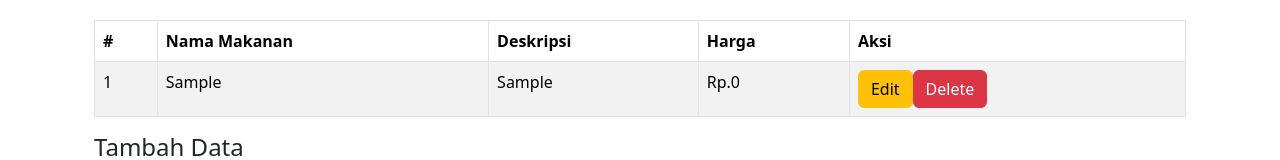
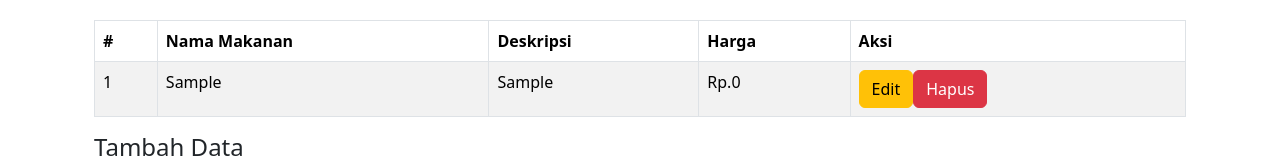
Before and after one commit to satriaprimatama20/belajar-reactjsdasar, a React (Create React App) app: page / in a window 1280 px wide. Both pictures are taken after typing "Sample", "Sample" into the empty fields and a click on the button "Submit". Shown: the part 130-290 px from the top of the page. Built offline with nearby package versions, Linux system fonts and the light colour scheme.

Commit message:
Versi 3: CRUD Tutorial 10: Add delete feature, the id of new array not updating

```diff
--- a/src/crud/components/tablecrud.js
+++ b/src/crud/components/tablecrud.js
@@ -22,7 +22,7 @@ const TableCrud = ({ makanans, editData, hapusData }) => {
                             <td>Rp.{makanan.harga}</td>
                             <td>
                                 <Button className='btn btn-warning' onClick={() => editData(makanan.id)}>Edit</Button>
-                                <Button className='btn btn-danger' onClick={() => editData(makanan.id)}>Delete</Button>
+                                <Button className='btn btn-danger' onClick={() => hapusData(makanan.id)}>Hapus</Button>
                             </td>
                         </tr>
                     )
--- a/src/crud/crudindex.js
+++ b/src/crud/crudindex.js
@@ -82,6 +82,15 @@ export default class Crud extends Component {
 
     hapusData = (id) => {
         console.log("Hapus ID yang :", id);
+        const makananBaru = this.state.makanans
+            .filter((makanan) => makanan.id !==id)
+            .map((filterMakanan) => {
+                return filterMakanan
+            })
+        // makananBaru.splice(makananBaru, 1)
+        this.setState({
+            makanans: makananBaru
+        })
     }
 
     render() {
@@ -93,7 +102,7 @@ export default class Crud extends Component {
                     <h2>CRUD REACT JS</h2>
                 </div>
                 <div className='container mt-6 p-4'>
-                    <TableCrud makanans={this.state.makanans} editData={this.editData} hapusData={this.hapusData}/>
+                    <TableCrud makanans={this.state.makanans} editData={this.editData} hapusData={this.hapusData} />
                     <FormCrud {...this.state} handleChange={this.handleChange} handleSubmit={this.handleSubmit} />
                 </div>
             </div>
```
